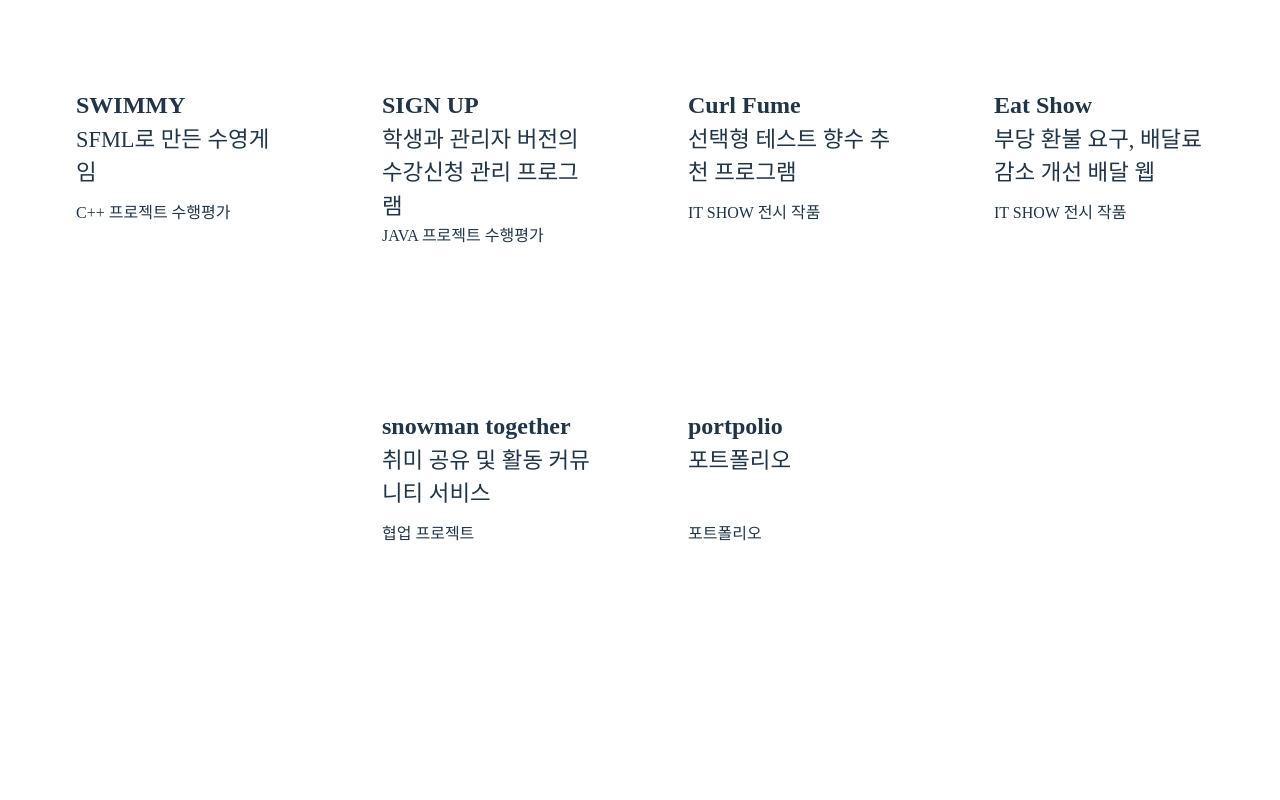
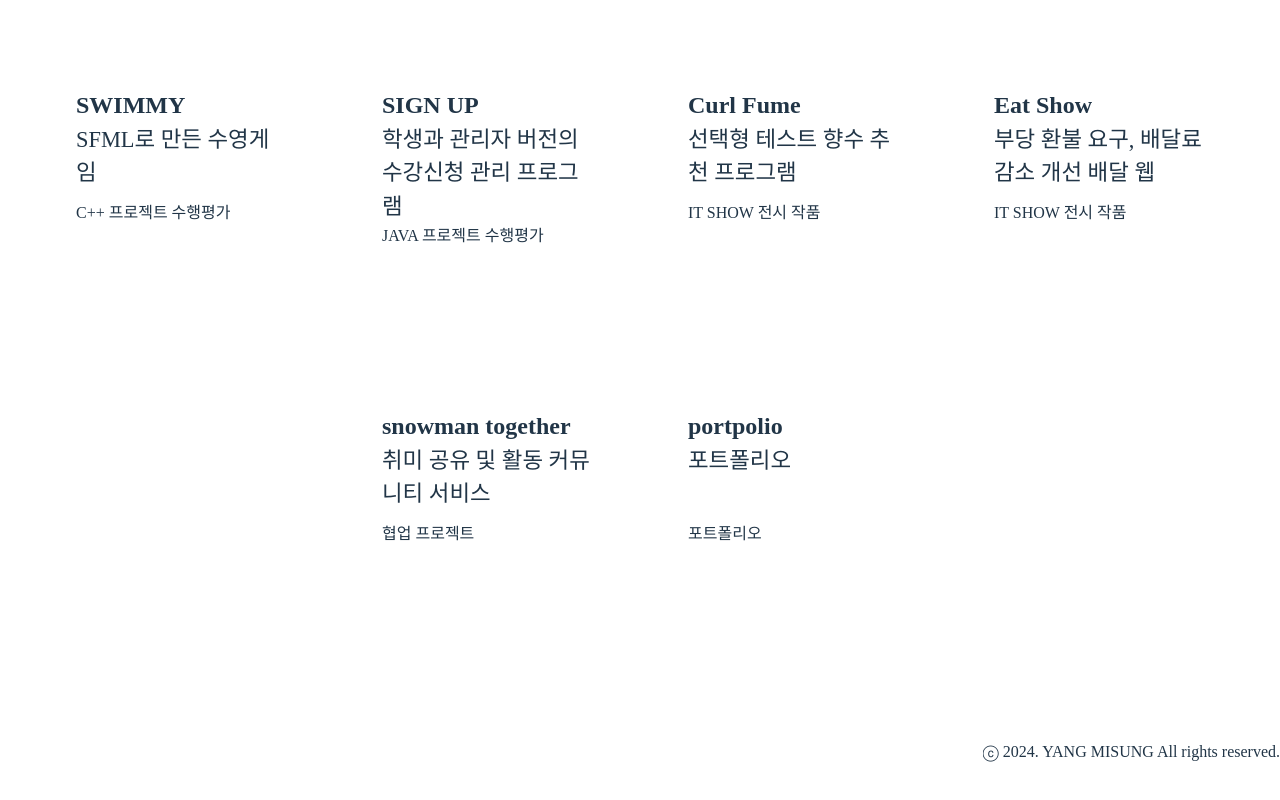
Before and after one commit to euphoria-lucy/Portfolio, a React (Vite) app: page / in a window 1280 px wide. Shown: the part 3636-4436 px from the top of the page. Before the commit the page ends 4240 px from the top, so only its background shows below. Built offline with nearby package versions, Linux system fonts and the light colour scheme; a web font is replaced by a local one.

Commit message:
저작권 표시

```diff
--- a/src/App.jsx
+++ b/src/App.jsx
@@ -3,6 +3,7 @@ import Intro from "../src/components/Intro";
 import Skiils from "../src/components/Skills";
 import Activity from "../src/components/Activity";
 import Project from "../src/components/Project";
+import Footer from "./components/Footer";
 import DetailProject1 from "../src/components/Projects/DetailProject1";
 import DetailProject2 from "../src/components/Projects/DetailProject2";
 import DetailProject3 from "../src/components/Projects/DetailProject3";
@@ -19,6 +20,7 @@ function App() {
       <Skiils />
       <Activity />
       <Project />
+      <Footer />
       {/* <DetailProject1 /> */}
       {/* <DetailProject2 /> */}
       {/* <DetailProject3 /> */}
--- /dev/null
+++ b/src/components/Footer.jsx
@@ -0,0 +1,14 @@
+import React from "react";
+import "../scss/Footer.scss";
+
+const Footer = () => {
+  return (
+    <>
+      <div className="footer">
+        <p className="copyright">ⓒ 2024. YANG MISUNG All rights reserved.</p>
+      </div>
+    </>
+  );
+};
+
+export default Footer;
--- /dev/null
+++ b/src/scss/Footer.scss
@@ -0,0 +1,19 @@
+@import "../scss/setting/font.scss";
+
+.footer {
+  position: relative;
+  // background-color: lightgray;
+  height: 10em;
+  display: flex;
+  align-items: end;
+
+  margin-bottom: 3em;
+}
+
+.copyright {
+  font-family: "SCoreDream";
+  font-weight: 500;
+  font-size: 1em;
+  position: absolute;
+  right: 0;
+}
```
